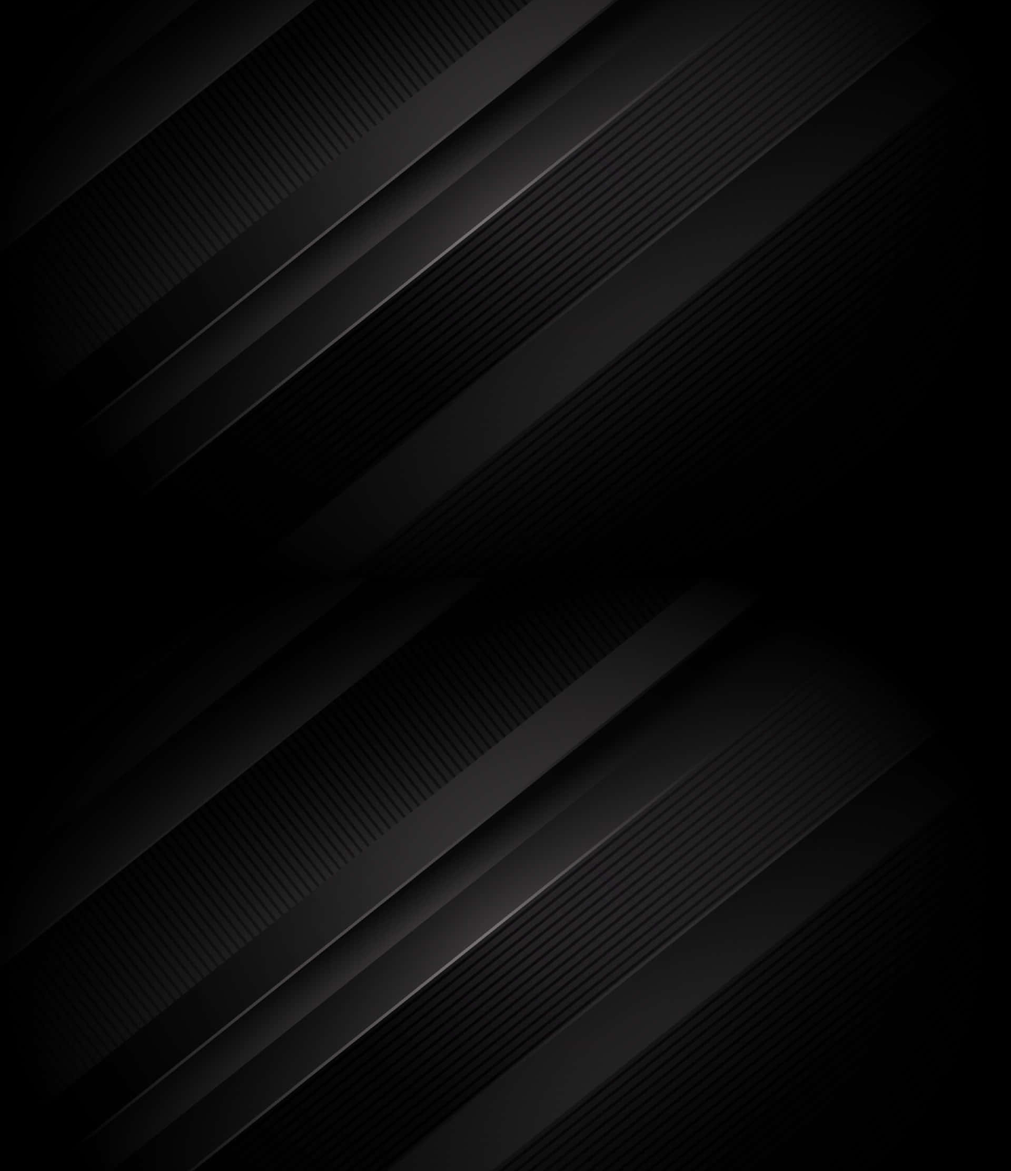
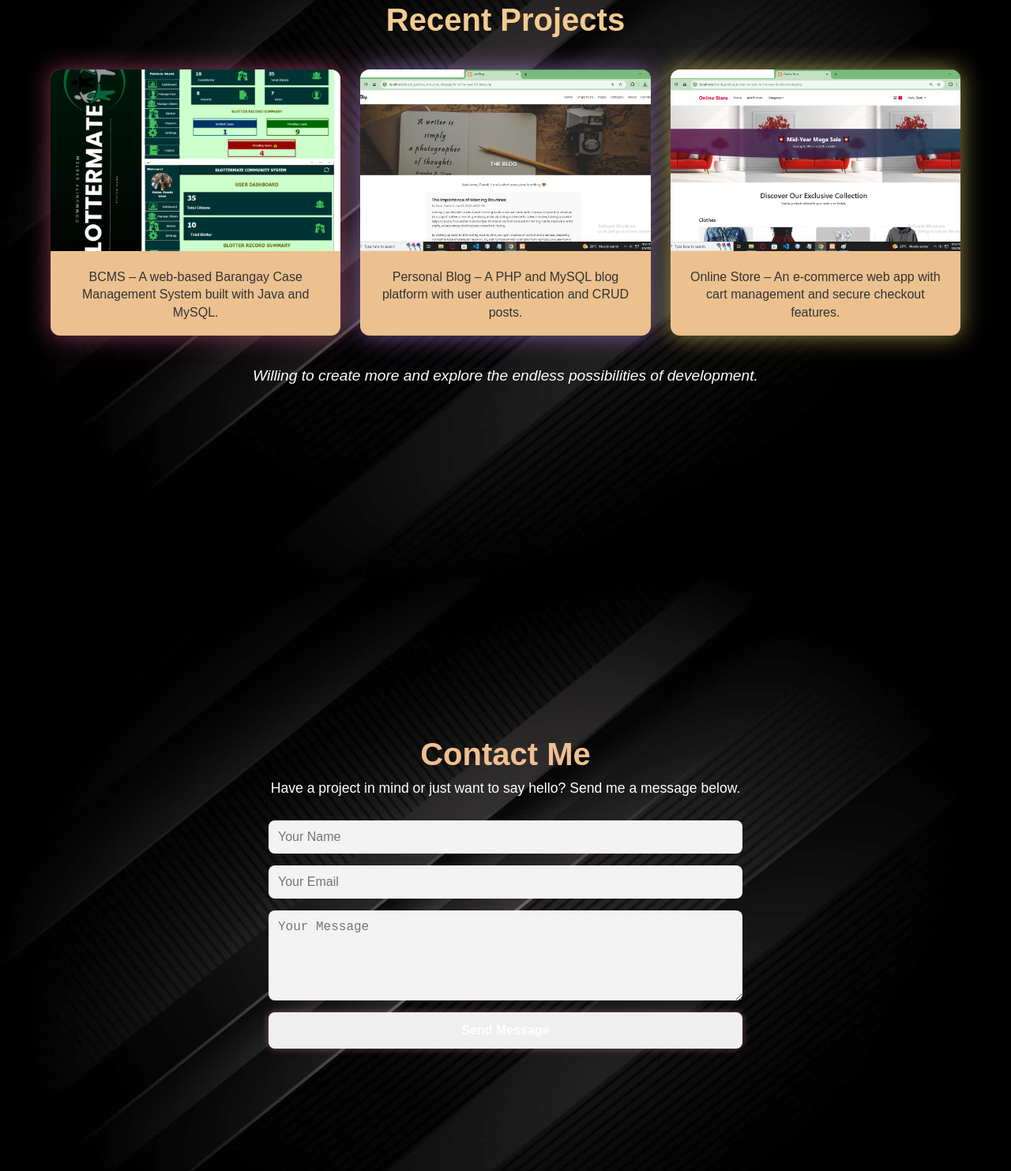
Before and after one commit to obaob721/myportfolio, a plain HTML site: page index.html in a window 1280 px wide. Shown: the part 2877-4360 px from the top of the page at 79% size. Drawn offline with nearby package versions, Linux system fonts and the light colour scheme.

Commit message:
Contact DONE

```diff
--- a/index.html
+++ b/index.html
@@ -101,13 +101,38 @@
         </div>
     </section>
 
-    <section class="projects" id="service">
+   <section class="projects" id="projects">
+        <h1>Recent Projects</h1>
+     <div class="projects-image">
+        <div class="project-card">
+            <img src="img/BCMS.png" alt="BCMS Project">
+            <p>BCMS – A web-based Barangay Case Management System built with Java and MySQL.</p>
+        </div>
+        <div class="project-card">
+            <img src="img/blog.png" alt="Blog Project">
+            <p>Personal Blog – A PHP and MySQL blog platform with user authentication and CRUD posts.</p>
+        </div>
+        <div class="project-card">
+            <img src="img/store.png" alt="Store Project">
+            <p>Online Store – An e-commerce web app with cart management and secure checkout features.</p>
+        </div>
+     </div>
+         <p class="projects-footer">Willing to create more and explore the endless possibilities of development.</p>
+   </section>
 
-    </section>
 
-    <section class="contact" id="contact">
+   <section class="contact" id="contact">
+    <h1>Contact Me</h1>
+    <p class="contact-intro">Have a project in mind or just want to say hello? Send me a message below.</p>
 
-    </section>
+    <form class="contact-form" action="#" method="post">
+        <input type="text" name="name" placeholder="Your Name" required>
+        <input type="email" name="email" placeholder="Your Email" required>
+        <textarea name="message" placeholder="Your Message" rows="5" required></textarea>
+        <button type="submit">Send Message</button>
+    </form>
+</section>
+
 
 
 </body>
--- a/style.css
+++ b/style.css
@@ -55,3 +55,72 @@ ul li a:hover::after{width: 100%;}
 .service-card:hover .service-icon i{transform: scale(1.1);color: rgb(255, 255, 255);}
 .service-card h3{color: white;font-size: 20px;font-weight: 600;margin-bottom: 15px;letter-spacing: 1px;}
 .service-card p{color: rgba(255,255,255,0.8);font-size: 14px;line-height: 22px;letter-spacing: 0.5px;}
+.projects {margin-top: 0%;font-family: sans-serif;transition: all 0.3s ease;}
+.projects h1 {text-align: center;font-size: 2.5rem;margin-bottom: 40px;color: #f3cb8f;}
+.projects-image {display: grid;grid-template-columns: repeat(auto-fit, minmax(340px, 1fr));gap: 25px;}
+.project-card {background: #ecc18f;border-radius: 12px;box-shadow: 0 4px 12px rgba(201, 102, 140, 0.12);overflow: hidden;text-align: center;transition: transform 0.3s ease;}
+.project-card:nth-child(1) {box-shadow: 0 0 30px rgba(216, 81, 133, 0.6); }
+.project-card:nth-child(2) {box-shadow: 0 0 30px rgba(180, 130, 228, 0.6); }
+.project-card:nth-child(3) {box-shadow: 0 0 30px rgba(245, 225, 111, 0.6); }
+.project-card:hover {transform: translateY(-8px);}
+.project-card img {width: 100%;height: 230px;object-fit: cover;transition: transform 0.3s ease;}
+.project-card:hover img {transform: scale(1.05);}
+.project-card p {padding: 18px;font-size: 16px;color: #333;line-height: 1.4;}
+.projects-footer {text-align: center;margin-top: 40px;font-size: 1.2rem;font-style: italic;color: #fffefe;}
+
+.contact {
+    margin: 7%;
+    margin-top: 50px;
+    font-family: sans-serif;
+    text-align: center;
+}
+
+.contact h1 {
+    font-size: 2.5rem;
+    color: #f0bf91;
+    margin-bottom: 10px;
+}
+
+.contact-intro {
+    font-size: 1.1rem;
+    color: #ffffff;
+    margin-bottom: 30px;
+}
+
+.contact-form {
+    max-width: 600px;
+    margin: auto;
+    display: flex;
+    flex-direction: column;
+    gap: 15px;
+}
+
+.contact-form input,
+.contact-form textarea {
+    padding: 12px;
+    font-size: 16px;
+    border: none;
+    border-radius: 8px;
+    outline: none;
+    background: #f3f3f3;
+    transition: all 0.3s ease;
+}
+
+.contact-form input:focus,
+.contact-form textarea:focus {
+    background: #fff;
+    box-shadow: 0 0 8px rgba(138, 43, 226, 0.5); /* glowing focus */
+}
+
+.contact-form button {
+    padding: 14px;
+    font-size: 16px;
+    color: rgb(255, 255, 255);
+    background: linear-gradient(45deg, #8d0825);
+    border: none;
+    border-radius: 8px;
+    cursor: pointer;
+    font-weight: bold;
+    box-shadow: 0 0 10px rgba(184, 100, 142, 0.6);
+    transition: all 0.3s ease;
+}
```
